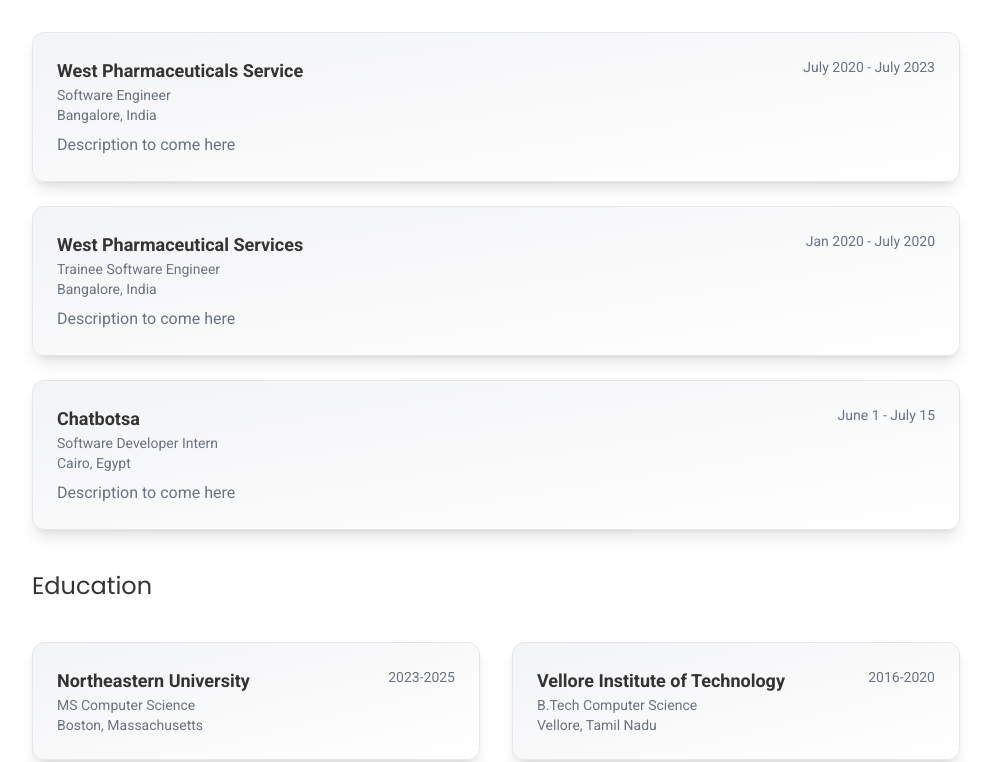
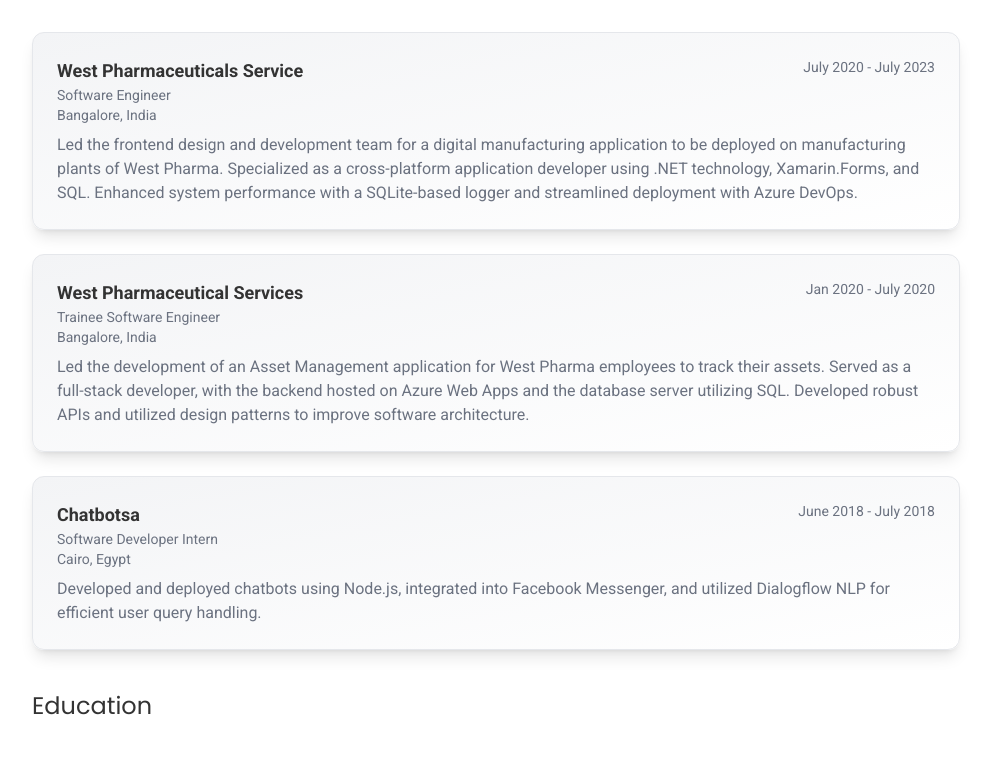
Before and after one commit to damyantjain/portfolio-website, a React (Vite) app: page / in a window 1280 px wide. Shown: the part 2080-2842 px from the top of the page, without its empty margins (144-1135 px from the left). Built offline with nearby package versions, Linux system fonts and the light colour scheme.

Commit message:
Added description for experience

```diff
--- a/src/components/Education.jsx
+++ b/src/components/Education.jsx
@@ -4,7 +4,7 @@
       university: "Northeastern University",
       location: "Boston, Massachusetts",
       degree: "MS Computer Science",
-      duration: "2023-2025",
+      duration: "2023 - Expected Dec 2025",
       major: "Computer Science",
     },
     {
@@ -28,14 +28,14 @@
             className="bg-gradient-to-br from-gray-100 to-white w-full dark:from-[#1e1e1e] dark:to-[#2222222d] shadow-lg rounded-xl p-6 border border-gray-200 dark:border-0 mb-6"
           >
             <div className="xl:flex xl:flex-row">
-              <div className="xl:w-9/12">
+              <div className="xl:w-8/12">
                 <div className="font-bold text-[#333333] dark:text-[#e0e0e0] md:text-lg">
                   {edu.university}
                 </div>
                 <div className="text-sm dark:text-gray-400 text-gray-500">{edu.degree}</div>
                 <div className="text-sm dark:text-gray-400 text-gray-500">{edu.location}</div>
               </div>
-              <div className="xl:w-3/12 text-sm text-gray-500 xl:text-end">
+              <div className="xl:w-4/12 text-sm text-gray-500 xl:text-end">
                 {edu.duration}
               </div>
             </div>
--- a/src/components/Experience.jsx
+++ b/src/components/Experience.jsx
@@ -1,28 +1,6 @@
+import experience from "../db/experience";
+
 const Experience = () => {
-  const experience = [
-    {
-      company: "West Pharmaceuticals Service",
-      position: "Software Engineer",
-      location: "Bangalore, India",
-      duration: "July 2020 - July 2023",
-      description: "Description to come here",
-    },
-    {
-      company: "West Pharmaceutical Services",
-      position: "Trainee Software Engineer",
-      location: "Bangalore, India",
-      duration: "Jan 2020 - July 2020",
-      description: "Description to come here",
-    },
-    {
-      company: "Chatbotsa",
-      position: "Software Developer Intern",
-      location: "Cairo, Egypt",
-      duration: "June 1 - July 15",
-      description: "Description to come here",
-    },
-  ];
-
   return (
     <div className="mt-10">
       <div className="font-poppins mb-10 text-2xl text-[#333333] dark:text-[#e0e0e0]">
--- /dev/null
+++ b/src/db/experience.js
@@ -0,0 +1,25 @@
+const experience = [
+    {
+      company: "West Pharmaceuticals Service",
+      position: "Software Engineer",
+      location: "Bangalore, India",
+      duration: "July 2020 - July 2023",
+      description: "Led the frontend design and development team for a digital manufacturing application to be deployed on manufacturing plants of West Pharma. Specialized as a cross-platform application developer using .NET technology, Xamarin.Forms, and SQL. Enhanced system performance with a SQLite-based logger and streamlined deployment with Azure DevOps.",
+    },
+    {
+      company: "West Pharmaceutical Services",
+      position: "Trainee Software Engineer",
+      location: "Bangalore, India",
+      duration: "Jan 2020 - July 2020",
+      description: "Led the development of an Asset Management application for West Pharma employees to track their assets. Served as a full-stack developer, with the backend hosted on Azure Web Apps and the database server utilizing SQL. Developed robust APIs and utilized design patterns to improve software architecture.",
+    },
+    {
+      company: "Chatbotsa",
+      position: "Software Developer Intern",
+      location: "Cairo, Egypt",
+      duration: "June 2018 - July 2018",
+      description: "Developed and deployed chatbots using Node.js, integrated into Facebook Messenger, and utilized Dialogflow NLP for efficient user query handling.",
+    },
+  ];
+
+  export default experience;
```
